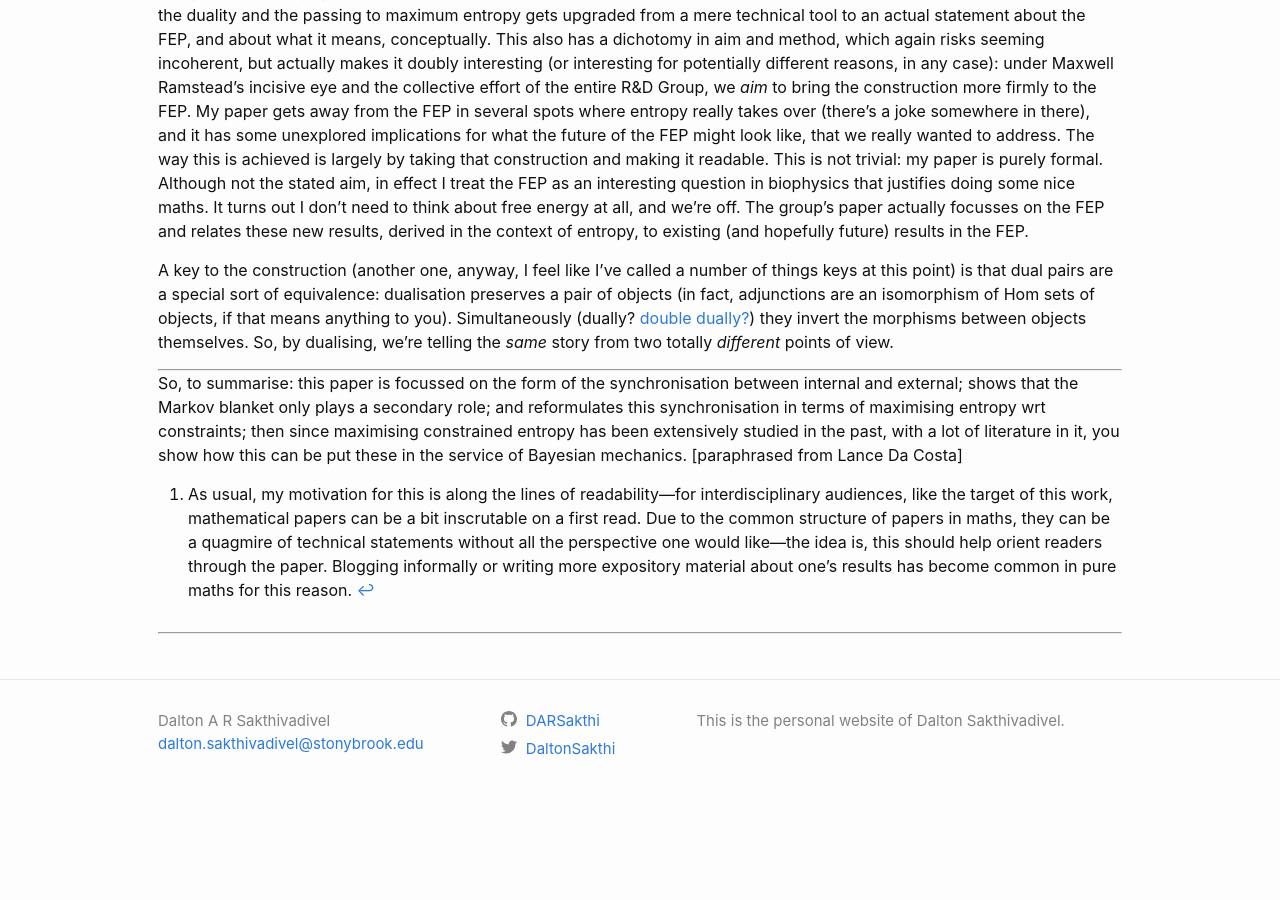
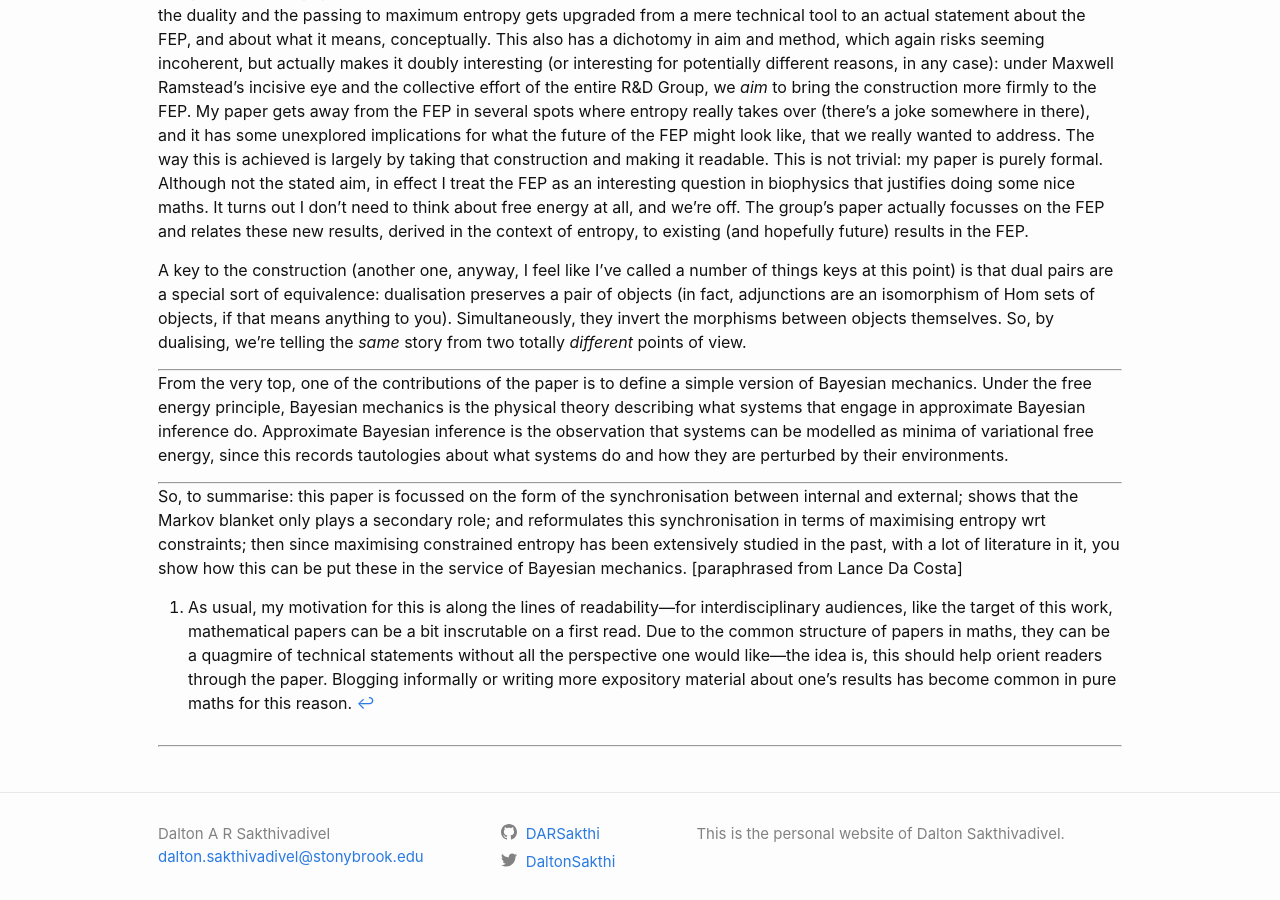
Before and after one commit to DARSakthi/DARSakthi.github.io, a Jekyll site: the page built from _posts/2022-05-10-FEP-MaxEnt.markdown, in a window 1280 px wide and 900 px high, scrolled down 1420 px. Built offline with Jekyll 4.4.1, drawn with Linux system fonts in a browser that asks for light colours; comment, search, counter and statistics services are not loaded; before the commit the page ends 2240 px from its top, so only the background shows below that.

Commit message:
Added content

```diff
--- a/_posts/2022-05-10-FEP-MaxEnt.markdown
+++ b/_posts/2022-05-10-FEP-MaxEnt.markdown
@@ -21,7 +21,11 @@ To zoom way out, there are really two things going on in this paper: one is the
 
 The partner to this paper is [RSTK+22], which _does_ take all of this new stuff and contextualise it within the FEP. Here is where the duality and the passing to maximum entropy gets upgraded from a mere technical tool to an actual statement about the FEP, and about what it means, conceptually. This also has a dichotomy in aim and method, which again risks seeming incoherent, but actually makes it doubly interesting (or interesting for potentially different reasons, in any case): under Maxwell Ramstead's incisive eye and the collective effort of the entire R&D Group, we _aim_ to bring the construction more firmly to the FEP. My paper gets away from the FEP in several spots where entropy really takes over (there's a joke somewhere in there), and it has some unexplored implications for what the future of the FEP might look like, that we really wanted to address. The way this is achieved is largely by taking that construction and making it readable. This is not trivial: my paper is purely formal. Although not the stated aim, in effect I treat the FEP as an interesting question in biophysics that justifies doing some nice maths. It turns out I don't need to think about free energy at all, and we're off. The group's paper actually focusses on the FEP and relates these new results, derived in the context of entropy, to existing (and hopefully future) results in the FEP.
 
-A key to the construction (another one, anyway, I feel like I've called a number of things keys at this point) is that dual pairs are a special sort of equivalence: dualisation preserves a pair of objects (in fact, adjunctions are an isomorphism of Hom sets of objects, if that means anything to you). Simultaneously (dually? [double dually?](https://ncatlab.org/nlab/show/space+and+quantity)) they invert the morphisms between objects themselves. So, by dualising, we're telling the _same_ story from two totally _different_ points of view.
+A key to the construction (another one, anyway, I feel like I've called a number of things keys at this point) is that dual pairs are a special sort of equivalence: dualisation preserves a pair of objects (in fact, adjunctions are an isomorphism of Hom sets of objects, if that means anything to you). Simultaneously, they invert the morphisms between objects themselves. So, by dualising, we're telling the _same_ story from two totally _different_ points of view.
+
+---
+
+From the very top, one of the contributions of the paper is to define a simple version of Bayesian mechanics. Under the free energy principle, Bayesian mechanics is the physical theory describing what systems that engage in approximate Bayesian inference do. Approximate Bayesian inference is the observation that systems can be modelled as minima of variational free energy, since this records tautologies about what systems do and how they are perturbed by their environments.
 
 ---
 
```
